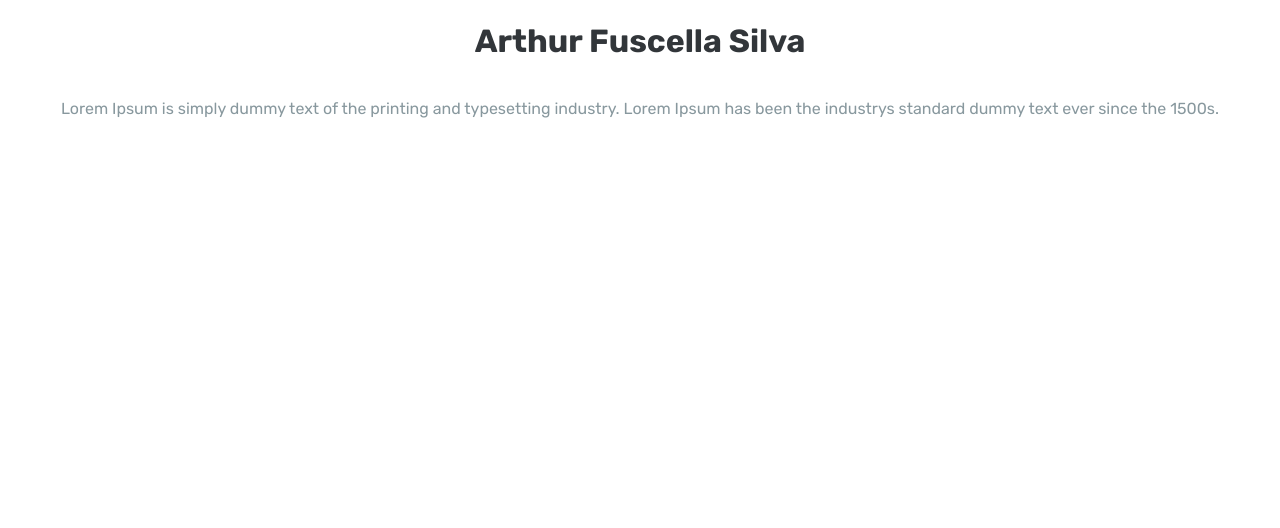
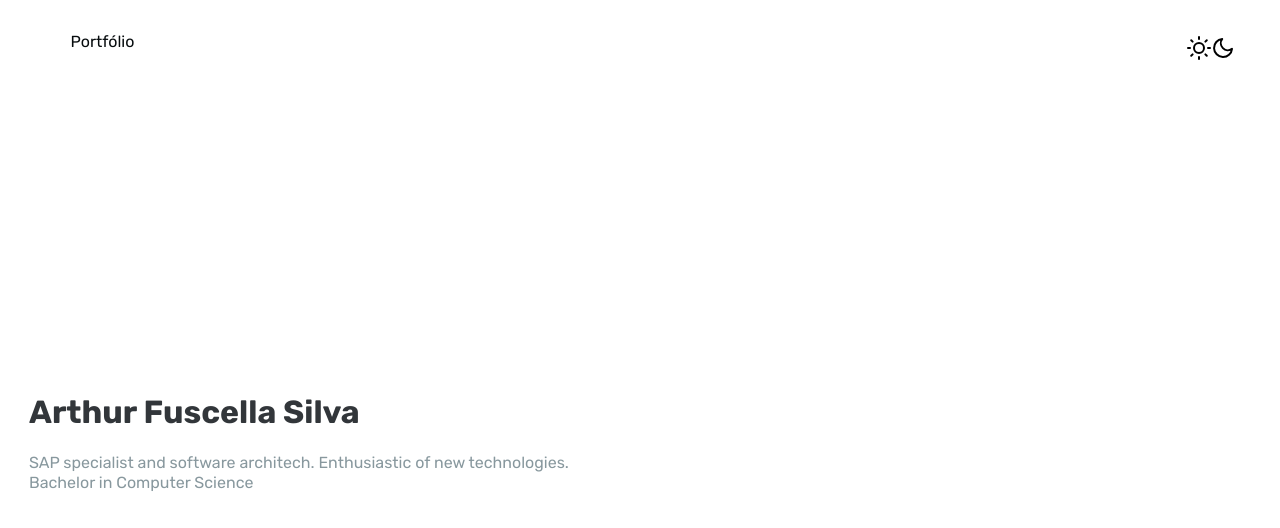
Before and after one commit to afuscella/react-portfolio, a Next.js app: page / in a window 1280 px wide. Shown: the top 528 px of the page. Built offline with nearby package versions, Linux system fonts and the light colour scheme.

Commit message:
rearranged cover into index

```diff
--- a/pages/index.tsx
+++ b/pages/index.tsx
@@ -2,6 +2,7 @@ import React from 'react';
 
 import { Box } from '@/components/foundation/layout/Container';
 import { Cover } from '@/components/commons/Cover';
+import { Menu } from '@/components/commons/Menu';
 import { Grid } from '@/components/foundation/layout/Grid';
 
 export default function Home() {
@@ -13,9 +14,10 @@ export default function Home() {
       flexDirection="column"
       justifyContent="space-between"
     >
+      <Menu />
+      <Cover />
       <Grid.Container>
         <Grid.Row>
-          <Cover />
         </Grid.Row>
       </Grid.Container>
     </Box>
--- a/src/components/commons/Cover/index.tsx
+++ b/src/components/commons/Cover/index.tsx
@@ -18,11 +18,18 @@ export function Cover() {
 
       <Text
         variant="subTitle"
-        tag="p"
+        tag="span"
         color="secondary.light"
       >
-        Lorem Ipsum is simply dummy text of the printing and typesetting industry.
-        Lorem Ipsum has been the industrys standard dummy text ever since the 1500s.
+        SAP specialist and software architech. Enthusiastic of new technologies.
+      </Text>
+
+      <Text
+        variant="subTitle"
+        tag="span"
+        color="secondary.light"
+      >
+        Bachelor in Computer Science
       </Text>
 
     </CoverWrapper>
--- a/src/components/commons/Cover/styles.ts
+++ b/src/components/commons/Cover/styles.ts
@@ -7,7 +7,7 @@ export const CoverWrapper = styled.div`
   font-family: ${({ theme }) => theme.fontFamily};
   flex: 1;
   display: flex;
-  align-items: center;
+  align-items: flex-start;
   justify-content: center;
   text-align: center;
   flex-wrap: wrap;
```
